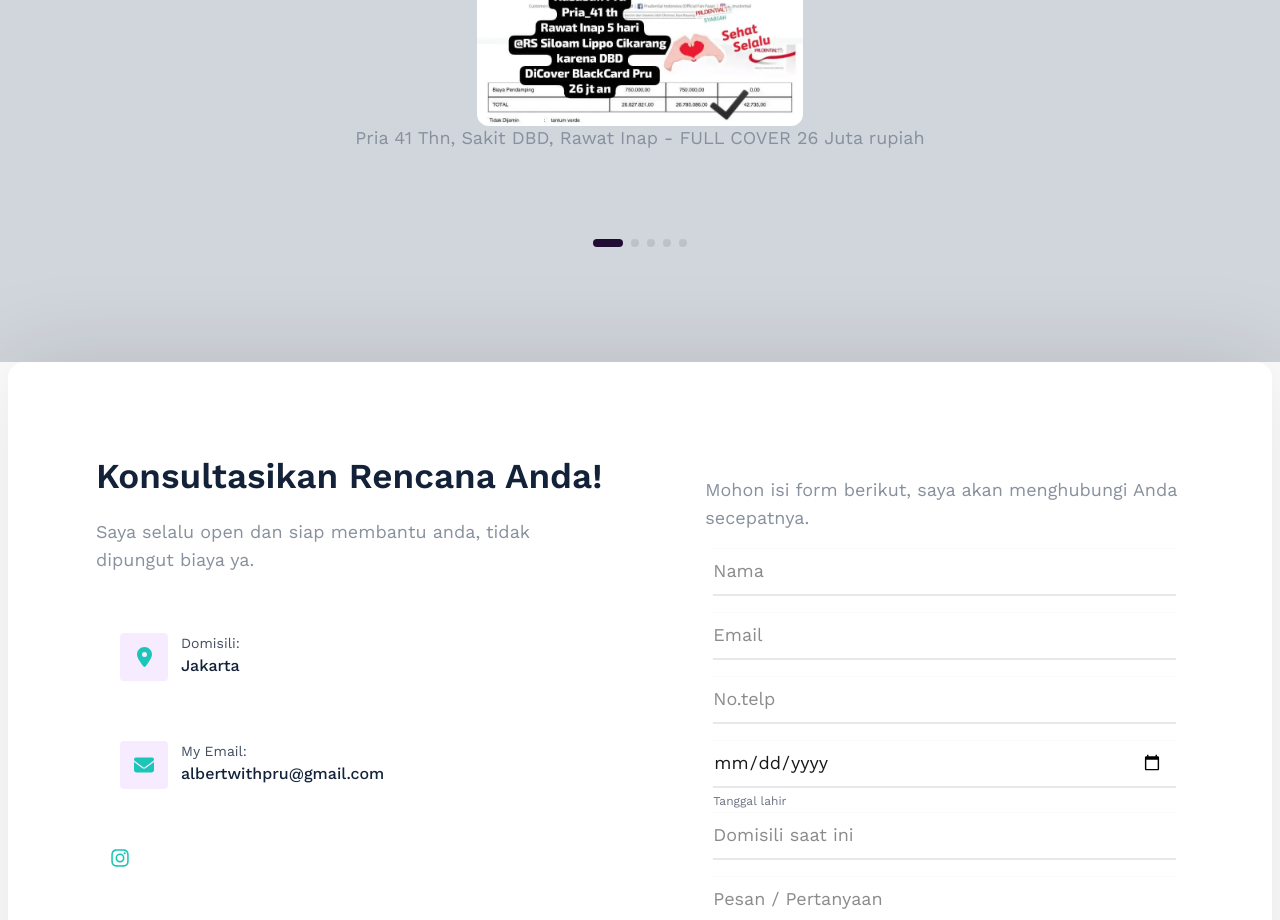
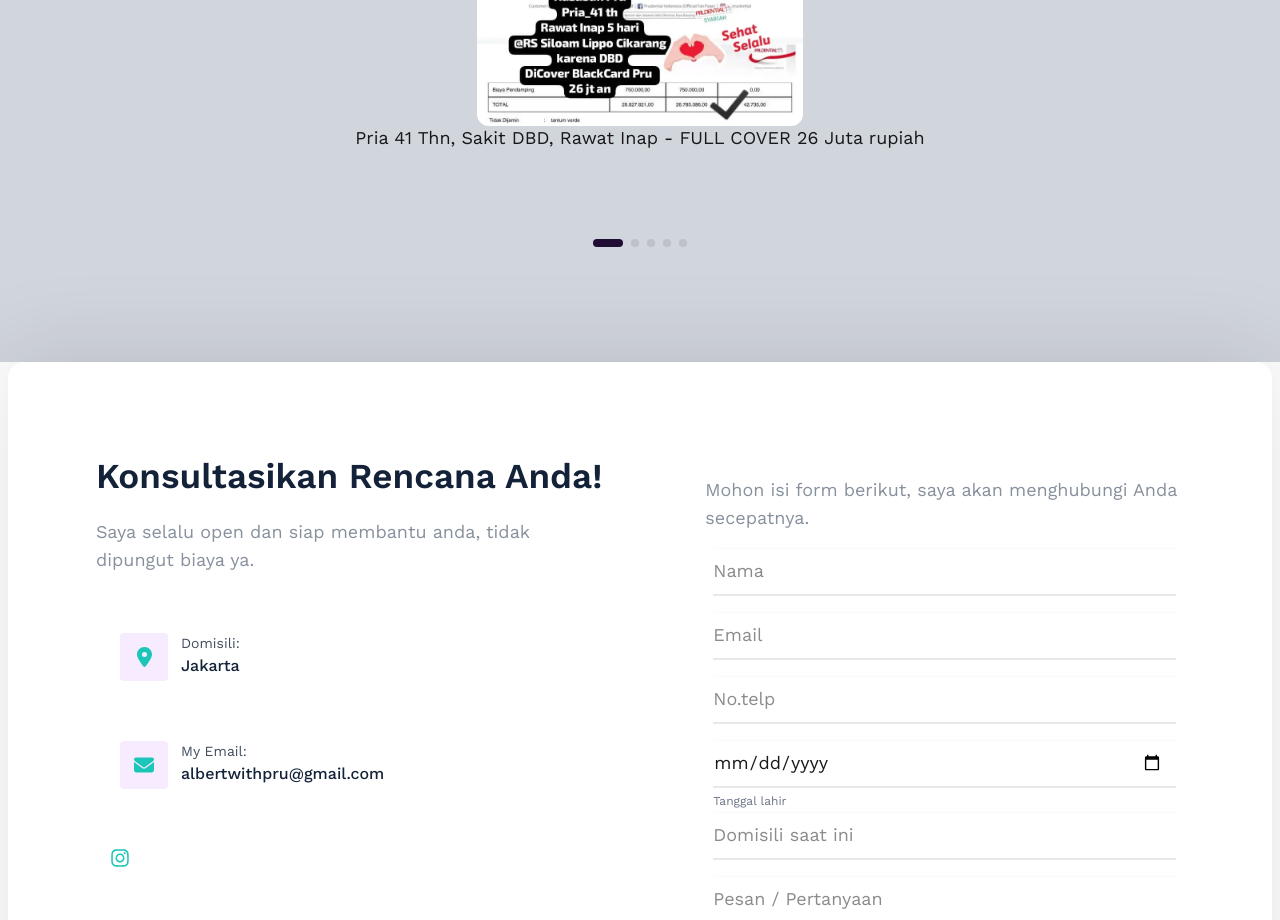
Before and after one commit to royensanichi/the-albertwithpru-project, a React (Vite) app: page / in a window 1280 px wide. Shown: the part 3320-4240 px from the top of the page. Built offline with nearby package versions, Linux system fonts and the light colour scheme.

Commit message:
update on Home, will run on Production

```diff
--- a/src/components/klaim/KlaimTemplate.jsx
+++ b/src/components/klaim/KlaimTemplate.jsx
@@ -2,7 +2,7 @@
   return (
     <div className="flex flex-col h-full">
       <div className="text-center mx-auto">
-        <p className="text-xs sm:text-[14px] md:text-[18px] pb-5 sm:pb-10 md:pb-14 max-w-144.25 text-soft-dark">
+        <p className="text-xs sm:text-[14px] md:text-[18px] pb-5 sm:pb-10 md:pb-14 max-w-144.25 text-dark">
           {klaim?.message}
         </p>
       </div>
```
